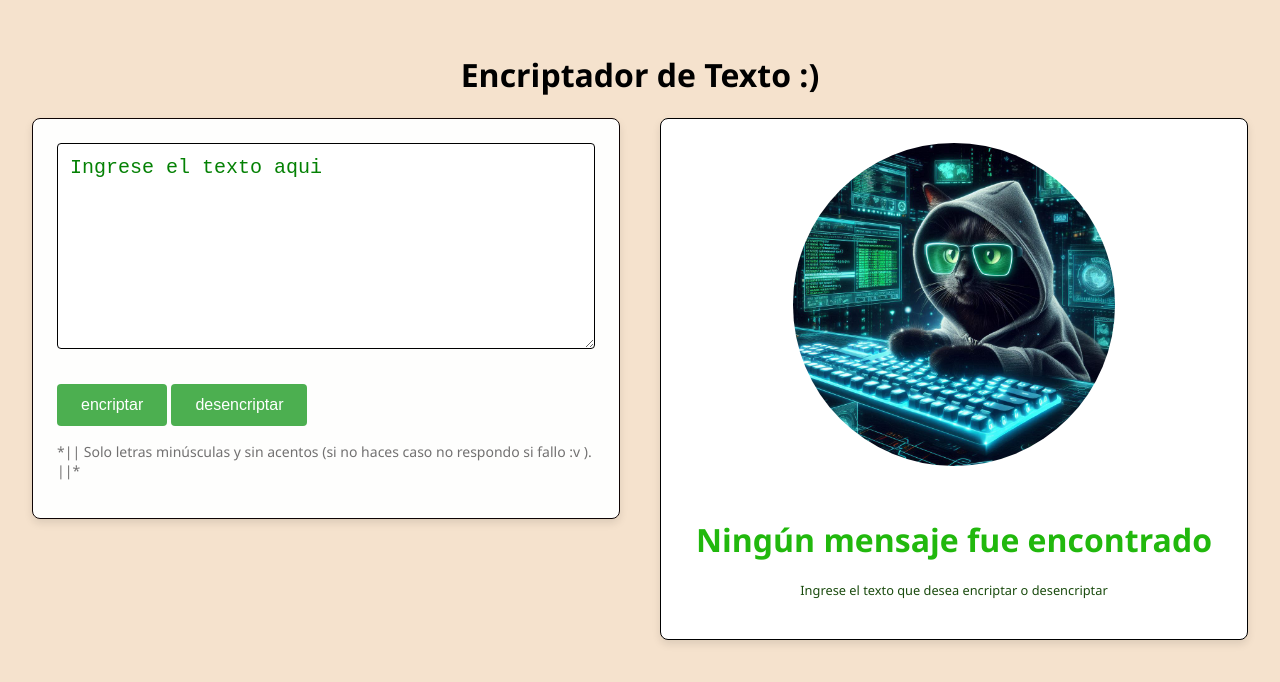
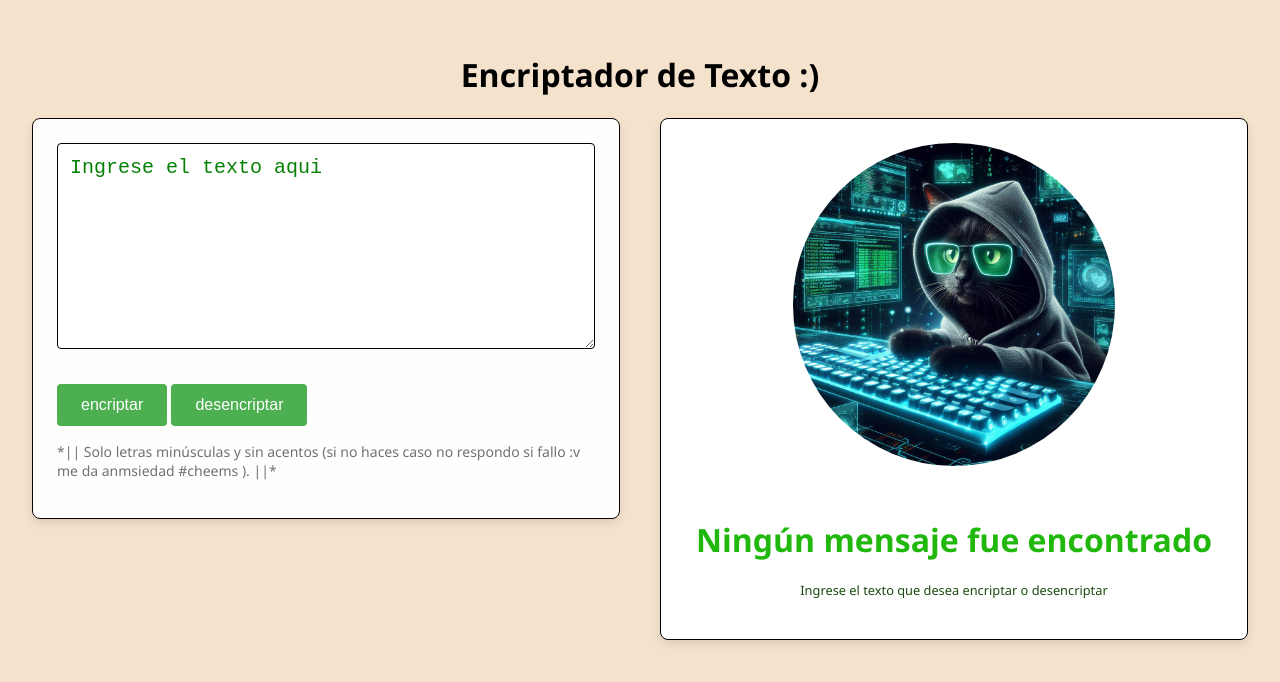
Before and after one commit to Seradox24/challenge_encryp_alura, a plain HTML site: page index.html in a window 1280 px wide. Shown: the top 682 px of the page. Drawn offline with Linux system fonts and the light colour scheme.

Commit message:
f como me olvide de una x

```diff
--- a/inde.html
+++ b/index.html
@@ -26,7 +26,7 @@
             <!-- boton para desencriptar el texto -->
             <button id="desencriptarBtn">desencriptar</button>
             <br>
-            <p id="mensajeAviso">*|| Solo letras minúsculas y sin acentos (si no haces caso no respondo si fallo :v ). ||*</p>
+            <p id="mensajeAviso">*|| Solo letras minúsculas y sin acentos (si no haces caso no respondo si fallo :v me da anmsiedad #cheems ). ||*</p>
         </div>
 
         <!-- Esta es la tarjetita para mostrar el resultado :) -->
```
